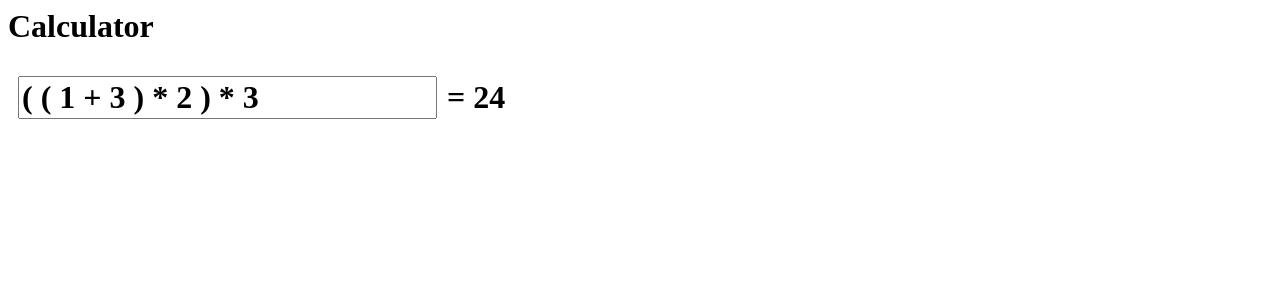
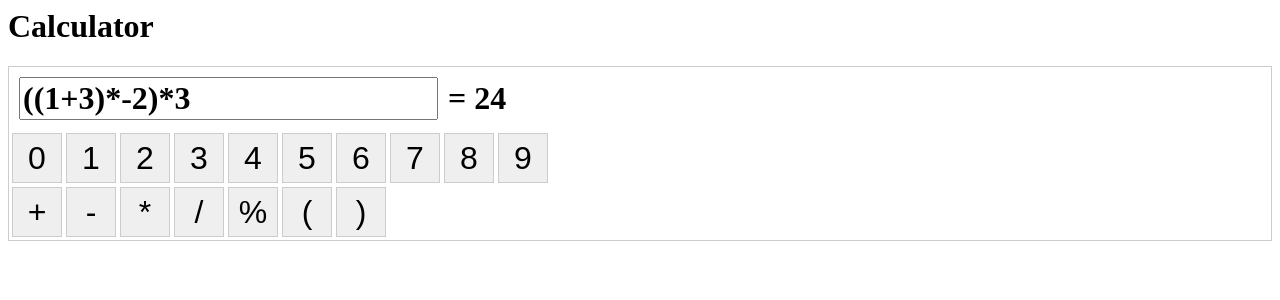
Before and after one commit to xryuseix/research, a React app in the folder pages/: page /research/calc in a window 1280 px wide. Shown: the top 300 px of the page. Built offline with nearby package versions, Linux system fonts and the light colour scheme.

Commit message:
feat: 数値，演算子ボタンを追加

```diff
--- a/pages/src/components/calculator.css
+++ b/pages/src/components/calculator.css
@@ -9,3 +9,14 @@
     font-weight: bold;
     font-family: 'Meiryo';
 }
+
+.calculator_frame {
+    border: 1px solid #ccc;
+}
+
+.calc_button {
+    width: 50px;
+    height: 50px;
+    border: 1px solid #ccc;
+    font-size: 2rem;
+}
--- a/pages/src/components/calculator.tsx
+++ b/pages/src/components/calculator.tsx
@@ -14,22 +14,30 @@ interface State {
   equal: string;
 }
 
-class NameForm extends React.Component<{}, State> {
+class CalcForm extends React.Component<{}, State> {
   constructor(props: Props) {
     super(props);
-    this.state = { formula: "( ( 1 + 3 ) * 2 ) * 3", ans: "24", equal: "=" };
+    this.state = { formula: "((1+3)*-2)*3", ans: "24", equal: "=" };
 
     this.handleChange = this.handleChange.bind(this);
   }
 
   handleChange(event: React.ChangeEvent<HTMLInputElement>) {
-    this.setState({ formula: event.target.value });
-    this.setState({ equal: event.target.value.length > 0 ? "=" : "" });
-    this.setState({ ans: wasm.calc(event.target.value) });
+    let formula = event.target.value;
+    this.setState({ formula: formula });
+    this.setState({ equal: formula.length ? "=" : "" });
+    this.setState({ ans: wasm.calc(formula) });
+  }
+
+  addChar(c: string) {
+    let formula = this.state.formula + c;
+    this.setState({ formula: formula });
+    this.setState({ ans: wasm.calc(formula) });
   }
 
   render() {
     return (
+      <div className="calculator_frame">
         <div className="formula">
           <input
             type="text"
@@ -37,6 +45,35 @@ class NameForm extends React.Component<{}, State> {
             onChange={this.handleChange}
           />
           {this.state.equal} {this.state.ans}
+        </div>
+        <table>
+          <tbody>
+            <tr>
+              {Object.keys([...Array(10)]).map((num) => (
+                <td>
+                  <button
+                    className="calc_button"
+                    onClick={() => this.addChar(`${num}`)}
+                  >
+                    {num}
+                  </button>
+                </td>
+              ))}
+            </tr>
+            <tr>
+              {["+", "-", "*", "/", "%", "(", ")"].map((op) => (
+                <td>
+                  <button
+                    className="calc_button"
+                    onClick={() => this.addChar(op)}
+                  >
+                    {op}
+                  </button>
+                </td>
+              ))}
+            </tr>
+          </tbody>
+        </table>
       </div>
     );
   }
@@ -46,7 +83,7 @@ const Calc = () => {
   return (
     <div>
       <h1>Calculator</h1>
-      <NameForm />
+      <CalcForm />
     </div>
   );
 };
```
Lines whose indentation alone changed are shown as unchanged.
